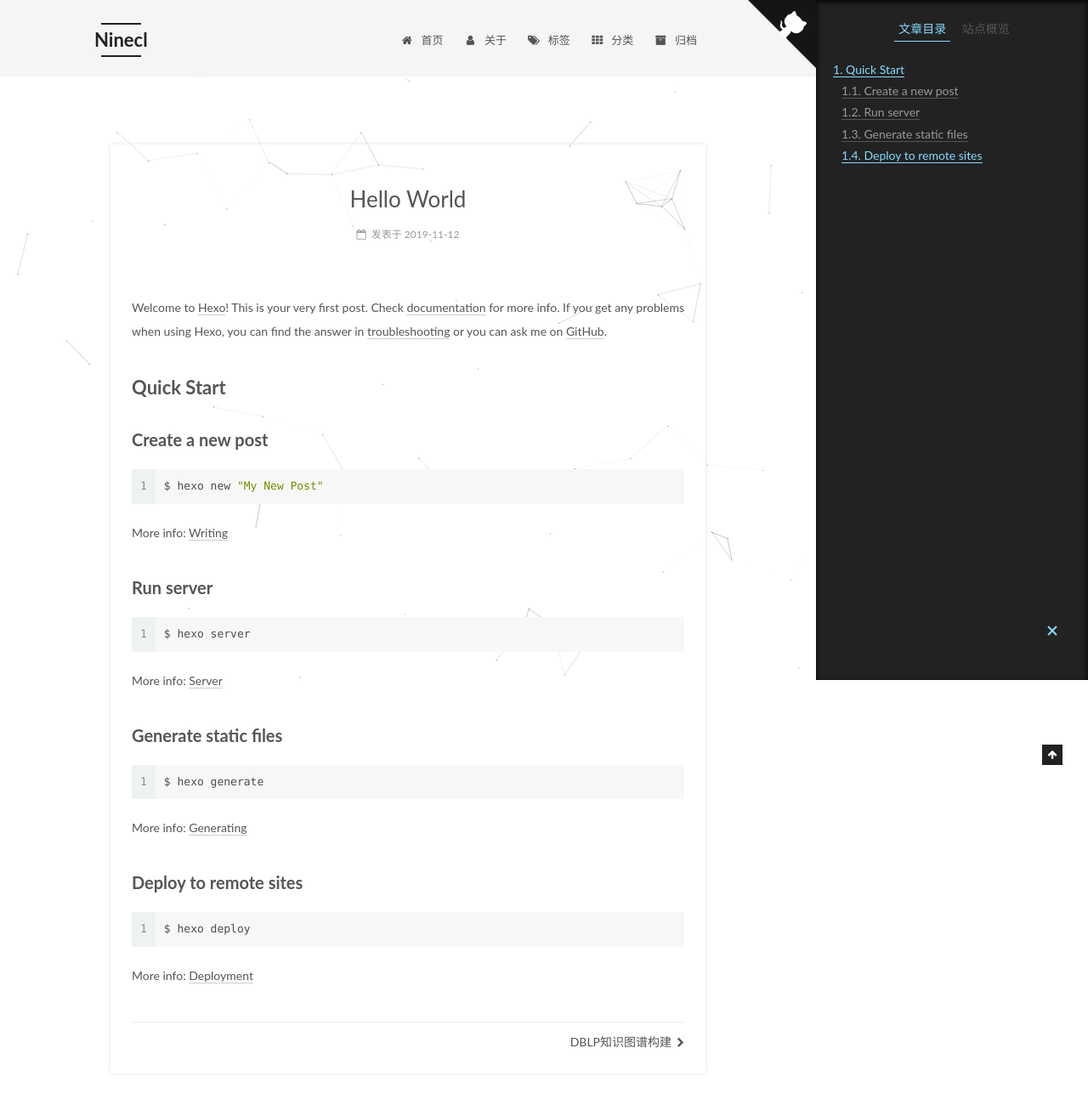
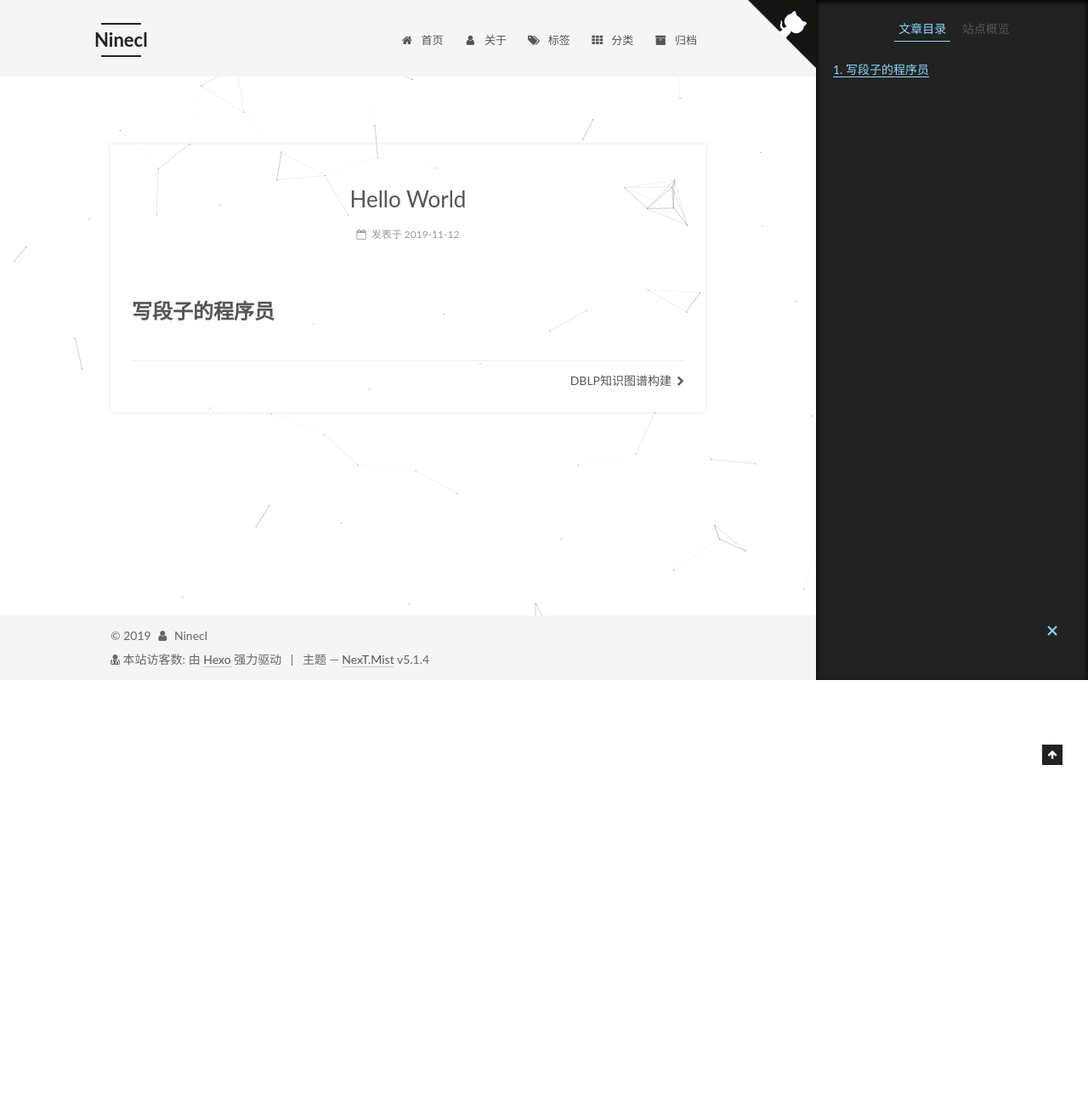
Before and after one commit to Ninecl/Ninecl.github.io, a plain HTML site: page 2019/11/12/hello-world/index.html in a window 1280 px wide. Shown: the top 1300 px of the page at 85% size. After the commit the page ends 800 px from the top, so only its background shows below. Drawn offline with Linux system fonts and the light colour scheme; some packages are replaced by stand-ins of ours; a script that the page names is missing.

Commit message:
Site updated: 2019-11-15 23:20:33

```diff
--- a/2019/11/12/hello-world/index.html
+++ b/2019/11/12/hello-world/index.html
@@ -86,14 +86,14 @@
 
 
 
-<meta name="description" content="Welcome to Hexo! This is your very first post. Check documentation for more info. If you get any problems when using Hexo, you can find the answer in troubleshooting or you can ask me on GitHub. Quick">
+<meta name="description" content="写段子的程序员">
 <meta property="og:type" content="article">
 <meta property="og:title" content="Hello World">
 <meta property="og:url" content="http:&#x2F;&#x2F;yoursite.com&#x2F;2019&#x2F;11&#x2F;12&#x2F;hello-world&#x2F;index.html">
 <meta property="og:site_name" content="Ninecl">
-<meta property="og:description" content="Welcome to Hexo! This is your very first post. Check documentation for more info. If you get any problems when using Hexo, you can find the answer in troubleshooting or you can ask me on GitHub. Quick">
+<meta property="og:description" content="写段子的程序员">
 <meta property="og:locale" content="zh-Hans">
-<meta property="og:updated_time" content="2019-11-12T07:46:12.850Z">
+<meta property="og:updated_time" content="2019-11-15T15:20:19.833Z">
 <meta name="twitter:card" content="summary">
 
 
@@ -335,20 +335,7 @@
 
 
 
-        <p>Welcome to <a href="https://hexo.io/" target="_blank" rel="noopener">Hexo</a>! This is your very first post. Check <a href="https://hexo.io/docs/" target="_blank" rel="noopener">documentation</a> for more info. If you get any problems when using Hexo, you can find the answer in <a href="https://hexo.io/docs/troubleshooting.html" target="_blank" rel="noopener">troubleshooting</a> or you can ask me on <a href="https://github.com/hexojs/hexo/issues" target="_blank" rel="noopener">GitHub</a>.</p>
-<h2 id="Quick-Start"><a href="#Quick-Start" class="headerlink" title="Quick Start"></a>Quick Start</h2><h3 id="Create-a-new-post"><a href="#Create-a-new-post" class="headerlink" title="Create a new post"></a>Create a new post</h3><figure class="highlight bash"><table><tr><td class="gutter"><pre><span class="line">1</span><br></pre></td><td class="code"><pre><span class="line">$ hexo new <span class="string">"My New Post"</span></span><br></pre></td></tr></table></figure>
-
-<p>More info: <a href="https://hexo.io/docs/writing.html" target="_blank" rel="noopener">Writing</a></p>
-<h3 id="Run-server"><a href="#Run-server" class="headerlink" title="Run server"></a>Run server</h3><figure class="highlight bash"><table><tr><td class="gutter"><pre><span class="line">1</span><br></pre></td><td class="code"><pre><span class="line">$ hexo server</span><br></pre></td></tr></table></figure>
-
-<p>More info: <a href="https://hexo.io/docs/server.html" target="_blank" rel="noopener">Server</a></p>
-<h3 id="Generate-static-files"><a href="#Generate-static-files" class="headerlink" title="Generate static files"></a>Generate static files</h3><figure class="highlight bash"><table><tr><td class="gutter"><pre><span class="line">1</span><br></pre></td><td class="code"><pre><span class="line">$ hexo generate</span><br></pre></td></tr></table></figure>
-
-<p>More info: <a href="https://hexo.io/docs/generating.html" target="_blank" rel="noopener">Generating</a></p>
-<h3 id="Deploy-to-remote-sites"><a href="#Deploy-to-remote-sites" class="headerlink" title="Deploy to remote sites"></a>Deploy to remote sites</h3><figure class="highlight bash"><table><tr><td class="gutter"><pre><span class="line">1</span><br></pre></td><td class="code"><pre><span class="line">$ hexo deploy</span><br></pre></td></tr></table></figure>
-
-<p>More info: <a href="https://hexo.io/docs/one-command-deployment.html" target="_blank" rel="noopener">Deployment</a></p>
-
+        <h1 id="写段子的程序员"><a href="#写段子的程序员" class="headerlink" title="写段子的程序员"></a>写段子的程序员</h1>
 
     </div>
 
@@ -494,7 +481,7 @@
 
 
 
-              <div class="post-toc-content"><ol class="nav"><li class="nav-item nav-level-2"><a class="nav-link" href="#Quick-Start"><span class="nav-number">1.</span> <span class="nav-text">Quick Start</span></a><ol class="nav-child"><li class="nav-item nav-level-3"><a class="nav-link" href="#Create-a-new-post"><span class="nav-number">1.1.</span> <span class="nav-text">Create a new post</span></a></li><li class="nav-item nav-level-3"><a class="nav-link" href="#Run-server"><span class="nav-number">1.2.</span> <span class="nav-text">Run server</span></a></li><li class="nav-item nav-level-3"><a class="nav-link" href="#Generate-static-files"><span class="nav-number">1.3.</span> <span class="nav-text">Generate static files</span></a></li><li class="nav-item nav-level-3"><a class="nav-link" href="#Deploy-to-remote-sites"><span class="nav-number">1.4.</span> <span class="nav-text">Deploy to remote sites</span></a></li></ol></li></ol></div>
+              <div class="post-toc-content"><ol class="nav"><li class="nav-item nav-level-1"><a class="nav-link" href="#写段子的程序员"><span class="nav-number">1.</span> <span class="nav-text">写段子的程序员</span></a></li></ol></div>
 
 
           </div>
--- a/css/main.css
+++ b/css/main.css
@@ -1822,7 +1822,7 @@ pre .javascript .function {
   width: 4px;
   height: 4px;
   border-radius: 50%;
-  background: #79a44d;
+  background: #ff881a;
 }
 .links-of-blogroll {
   font-size: 13px;
```
Also changed, not shown: index.html (+2 -2 lines).
